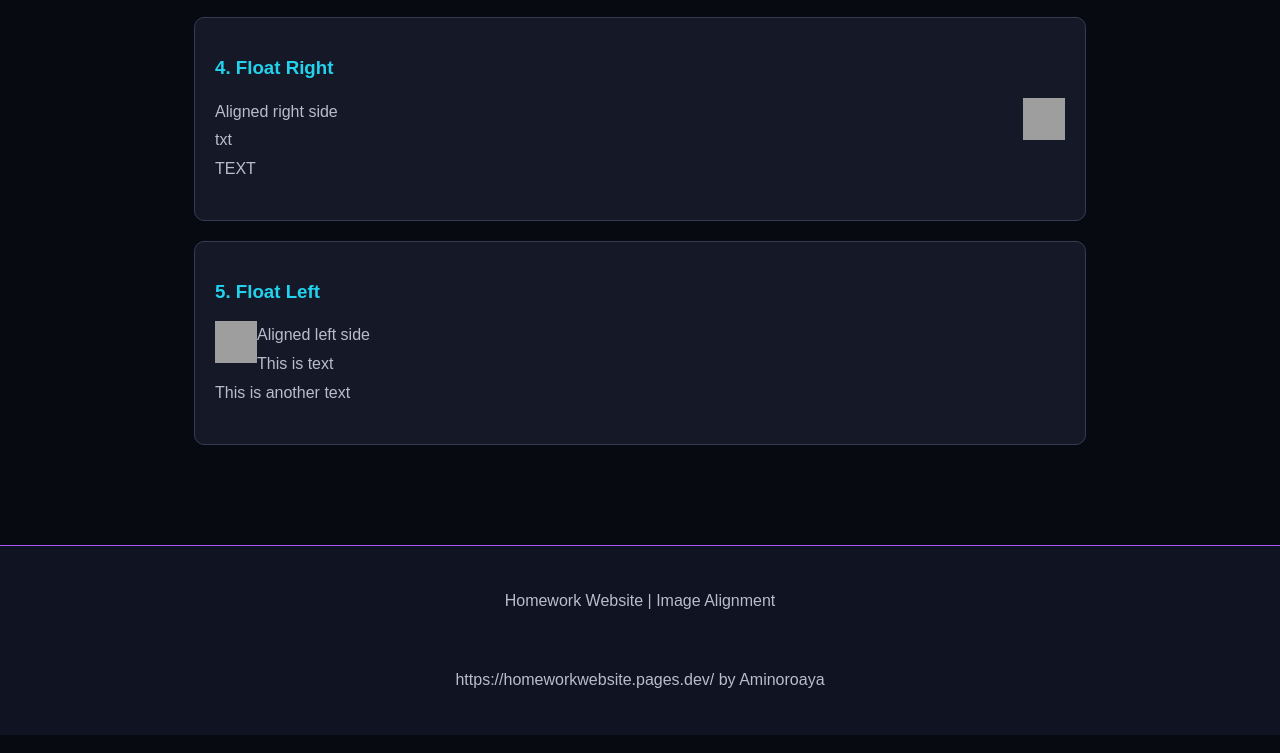
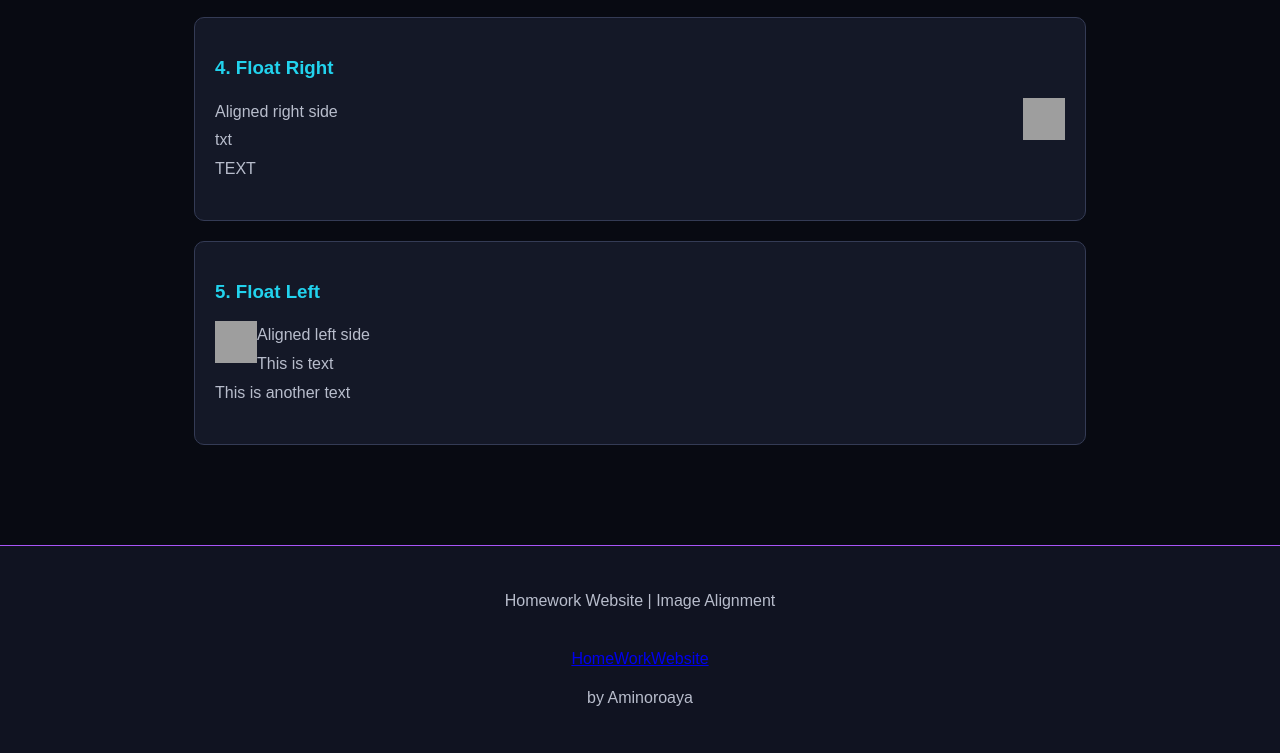
Before and after one commit to Infernum0/HomeworkWebsite, a plain HTML site: page page1.html in a window 1280 px wide. Shown: the part 947-1700 px from the top of the page. Drawn offline with Linux system fonts and the light colour scheme; grey boxes are pictures that could not be loaded.

Commit message:
Update page1.html

```diff
--- a/page1.html
+++ b/page1.html
@@ -128,7 +128,7 @@
     <footer>
         <p>Homework Website | Image Alignment</p>
         <br>
-        <p>https://homeworkwebsite.pages.dev/ by Aminoroaya</p>
+        <a href="https://infernum0.github.io/HomeworkWebsite/">HomeWorkWebsite</a><p>by Aminoroaya</p>
     </footer>
 
 </body>
```
